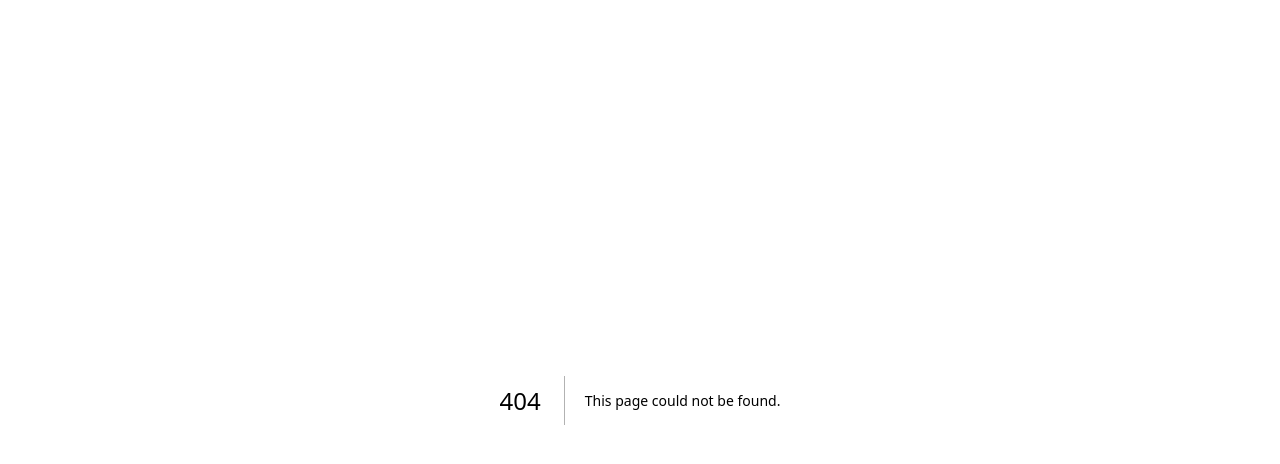
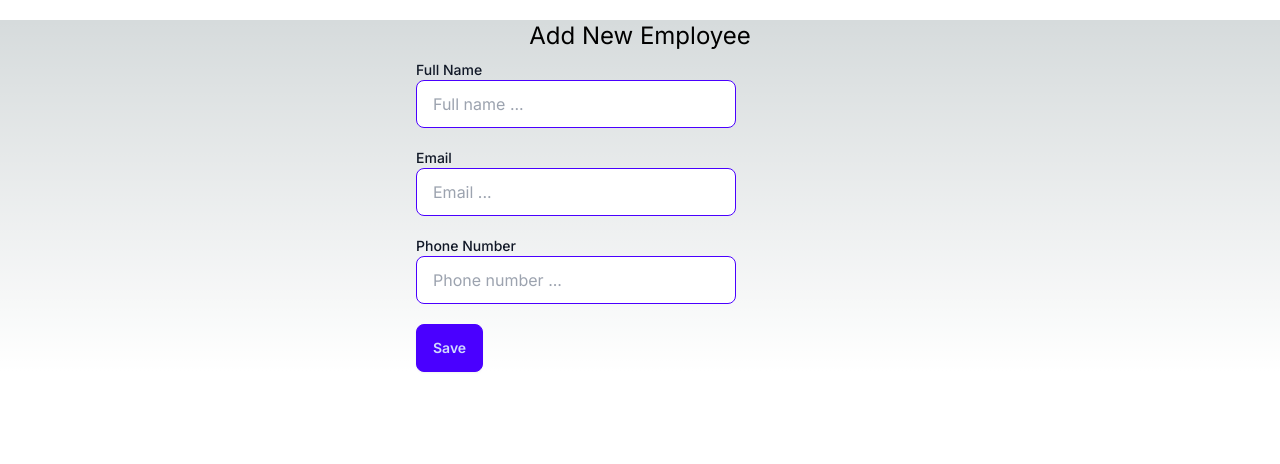
Before and after one commit to Rcf47/next-postgres-crud, a Next.js app: page /employee/create in a window 1280 px wide. Before the commit this address had no page. Shown: the top 464 px of the page. Built offline with nearby package versions, Linux system fonts and the light colour scheme.

Commit message:
feat: start working on form in employee/create

```diff
--- /dev/null
+++ b/app/employee/create/page.tsx
@@ -0,0 +1,59 @@
+const CreateEmployeePage = () => {
+  return (
+    <div className="max-w-md mx-auto mt-5">
+      <h1 className="text-2xl text-center mb-2">Add New Employee</h1>
+      <div>
+        <form>
+          <div className="mb-5">
+            <label
+              htmlFor="name"
+              className="block text-sm font-medium text-gray-900"
+            >
+              Full Name
+            </label>
+            <input
+              type="text"
+              name="name"
+              id="name"
+              className="input input-bordered input-primary w-full max-w-xs"
+              placeholder="Full name ..."
+            />
+          </div>
+          <div className="mb-5">
+            <label
+              htmlFor="email"
+              className="block text-sm font-medium text-gray-900"
+            >
+              Email
+            </label>
+            <input
+              type="email"
+              name="email"
+              id="email"
+              className="input input-bordered input-primary w-full max-w-xs"
+              placeholder="Email ..."
+            />
+          </div>
+          <div className="mb-5">
+            <label
+              htmlFor="phone"
+              className="block text-sm font-medium text-gray-900"
+            >
+              Phone Number
+            </label>
+            <input
+              type="text"
+              name="phone"
+              id="phone"
+              className="input input-bordered input-primary w-full max-w-xs"
+              placeholder="Phone number ..."
+            />
+          </div>
+          <button className="btn btn-primary">Save</button>
+        </form>
+      </div>
+    </div>
+  );
+};
+
+export default CreateEmployeePage;
```
